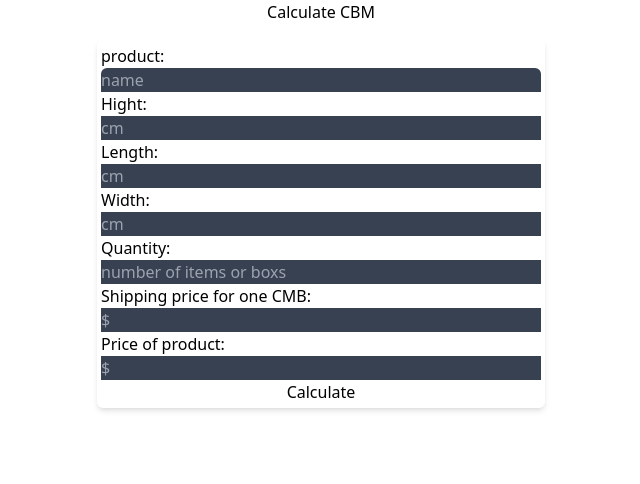
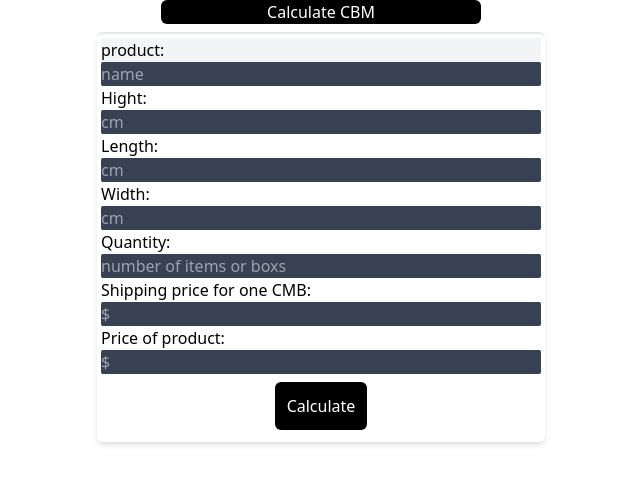
Before and after one commit to seprator/gittest, a React (Create React App) app: page / in a window 1280 px wide. Shown: the top 484 px of the page, without its empty margins (319-959 px from the left). Built offline with nearby package versions, Linux system fonts and the light colour scheme.

Commit message:
more fiexs and improvment

```diff
--- a/src/App.js
+++ b/src/App.js
@@ -46,14 +46,16 @@ function App() {
   return (
     <>
       <div className="">
-        <h1 className="mx-auto flex justify-center">Calculate CBM</h1>
+        <h1 className="mx-auto flex justify-center bg-black text-white rounded-md max-w-xs">
+          Calculate CBM
+        </h1>
         <article className="">
-          <form className="bg-white container flex-col flex max-w-md align-middle justify-center mx-auto border-1 shadow-md rounded-md p-1 m-4 drop-shadow-md">
-            <label className="" htmlFor="productName">
+          <form className="bg-white container flex-col flex max-w-md align-middle justify-center mx-auto border-t-2 shadow-md rounded-md p-1 m-2 drop-shadow-md ">
+            <label className="bg-gray-100" htmlFor="productName">
               product:
             </label>
             <input
-              className="bg-gray-700 rounded-t-md"
+              className="bg-gray-700 rounded-sm focus:bg-black  border-transparent"
               id="productName"
               type="text"
               value={info.productName}
@@ -63,7 +65,7 @@ function App() {
             />
             <label htmlFor="hight">Hight:</label>
             <input
-              className="bg-gray-700"
+              className="bg-gray-700 rounded-sm focus:bg-black  border-transparent"
               id="hight"
               type="number"
               value={info.hight}
@@ -73,7 +75,7 @@ function App() {
             />
             <label htmlFor="length">Length:</label>
             <input
-              className="bg-gray-700"
+              className="bg-gray-700 rounded-sm focus:bg-black  border-transparent"
               id="length"
               type="number"
               value={info.length}
@@ -83,7 +85,7 @@ function App() {
             />
             <label htmlFor="width">Width:</label>
             <input
-              className="bg-gray-700"
+              className="bg-gray-700 rounded-sm focus:bg-black  border-transparent"
               id="width"
               type="number"
               value={info.width}
@@ -93,7 +95,7 @@ function App() {
             />
             <label htmlFor="quantity">Quantity:</label>
             <input
-              className="bg-gray-700"
+              className="bg-gray-700 rounded-sm focus:bg-black  border-transparent"
               id="quantity"
               type="number"
               value={info.quantity}
@@ -103,7 +105,7 @@ function App() {
             />
             <label htmlFor="shipPrice">Shipping price for one CMB:</label>
             <input
-              className="bg-gray-700"
+              className="bg-gray-700 rounded-sm focus:bg-black  border-transparent"
               id="shipPrice"
               type="number"
               value={info.shipPrice}
@@ -113,7 +115,7 @@ function App() {
             />{" "}
             <label htmlFor="productPrice">Price of product:</label>
             <input
-              className="bg-gray-700"
+              className="bg-gray-700 rounded-sm focus:bg-black  border-transparent"
               id="productPrice"
               type="number"
               value={info.productPrice}
@@ -121,7 +123,11 @@ function App() {
               name="productPrice"
               onChange={handleChange}
             />
-            <button type="submit" className="" onClick={handleSubmit}>
+            <button
+              type="submit"
+              className="p-3 text-white bg-black my-2 max-w-max mx-auto rounded-md"
+              onClick={handleSubmit}
+            >
               Calculate
             </button>
           </form>
```
